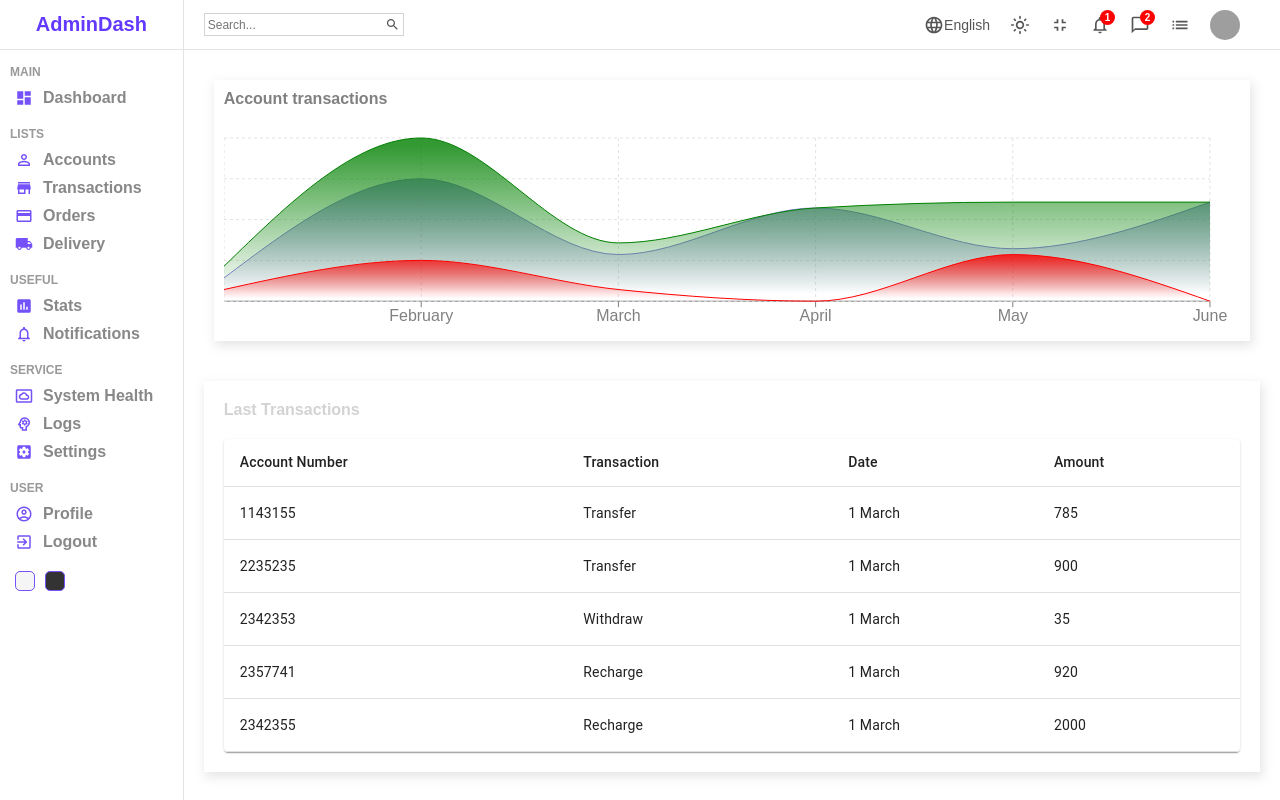
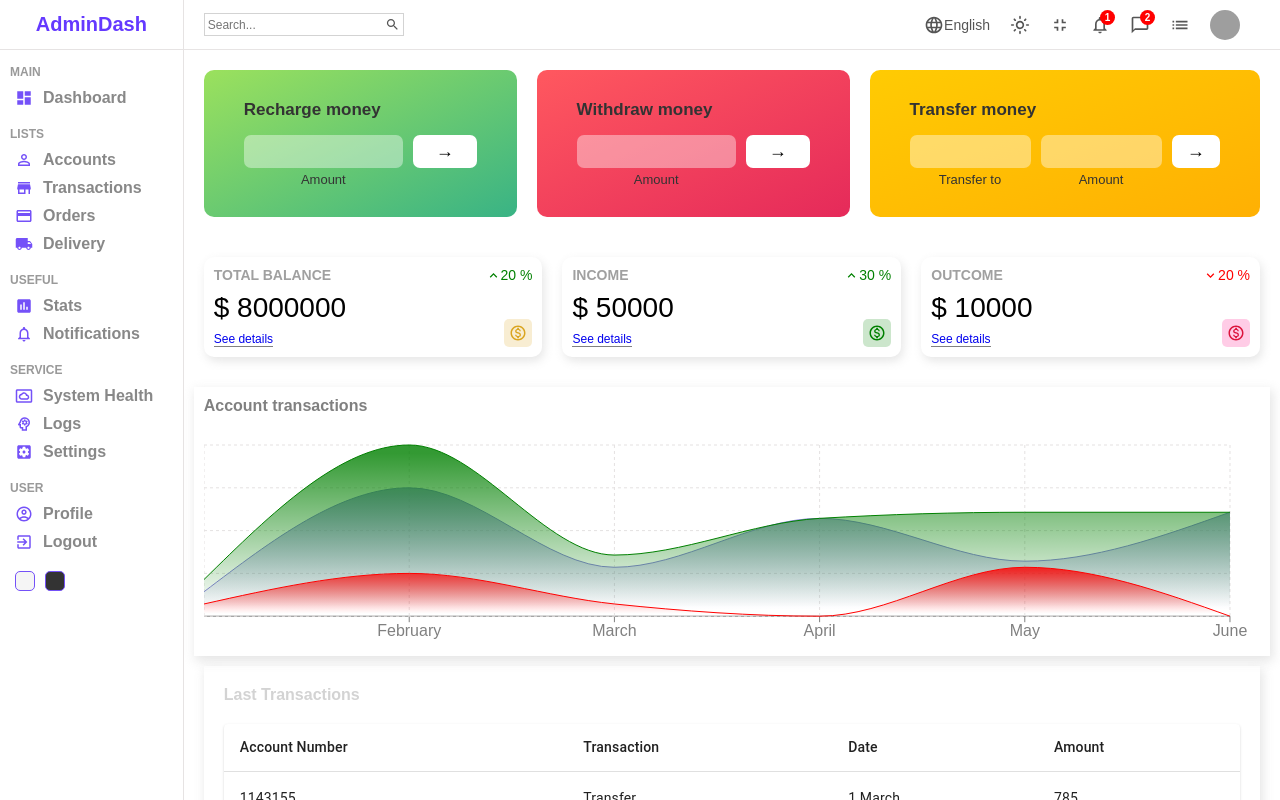
Before and after one commit to team4fwd/E-banking, a React (Create React App) app in the folder client/: page /accounts/1 in a window 1280 px wide. Shown: the top 800 px of the page. Built offline with nearby package versions, Linux system fonts and the light colour scheme; grey boxes are pictures that could not be loaded.

Commit message:
Structure user pages

```diff
--- a/client/src/App.js
+++ b/client/src/App.js
@@ -11,6 +11,7 @@ import { useState } from 'react';
 import './styles/dark.scss';
 import List from './pages/list/List';
 import New from './pages/new/New';
+import Transactions from './pages/transactions/Transactions';
 
 const App = () => {
   const [dark, setDark] = useState(false);
@@ -29,7 +30,7 @@ const App = () => {
                 element={<New inputs={userInputs} title='Add New User' />}
               />
             </Route>
-            <Route path='transactions' element={<List />} />
+            <Route path='transactions' element={<Transactions />} />
           </Route>
           <Route path='/admin' element={<Admin />}>
             <Route index element={<AdminHome />} />
--- /dev/null
+++ b/client/src/components/user/actions/Opertaion.jsx
@@ -0,0 +1,51 @@
+import { useState } from 'react';
+import './operation.scss';
+
+const Operation = ({ type }) => {
+  const [amount, setAmount] = useState('');
+  const [to, setTo] = useState('');
+
+  const submitHandler = (e) => {
+    e.preventDefault();
+    switch (type) {
+      case 'transfer':
+        // call api and pass amount, account ...
+        break;
+      case 'recharge':
+        // call api and add amount to account
+        break;
+      case 'withdraw':
+        // call api and withdraw amount
+        break;
+      default:
+        break;
+    }
+  };
+  return (
+    <div className={`operation operation--${type}`}>
+      <h2>{type[0].toUpperCase() + type.substring(1)} money</h2>
+      <form className={`form form--${type}`} onSubmit={submitHandler}>
+        {type === 'transfer' && (
+          <input
+            type='text'
+            className='form__input form__input--to'
+            value={to}
+            onChange={(e) => setTo(e.target.value)}
+          />
+        )}
+        <input
+          type='number'
+          className='form__input form__input--amount'
+          value={amount}
+          onChange={(e) => setAmount(e.target.value)}
+        />
+        <button className='form__btn form__btn--transfer'>&rarr;</button>
+        {type === 'transfer' && (
+          <label className='form__label'>Transfer to</label>
+        )}
+        <label className='form__label'>Amount</label>
+      </form>
+    </div>
+  );
+};
+export default Operation;
--- /dev/null
+++ b/client/src/components/user/actions/operation.scss
@@ -0,0 +1,80 @@
+.operation {
+  border-radius: 1rem;
+  padding: 3rem 4rem;
+  color: #333;
+  flex: 3;
+
+  &--transfer {
+    flex: 4;
+    background-image: linear-gradient(to top left, #ffb003, #ffcb03);
+  }
+
+  &--recharge {
+    background-image: linear-gradient(to top left, #39b385, #9be15d);
+  }
+
+  &--withdraw {
+    background-image: linear-gradient(to top left, #e52a5a, #ff585f);
+  }
+
+  h2 {
+    margin-bottom: 1.5rem;
+    font-size: 1.7rem;
+    font-weight: 600;
+    color: #333;
+  }
+
+  .form {
+    display: grid;
+    grid-template-columns: 2.5fr 2.5fr 1fr;
+    grid-template-rows: auto auto;
+    gap: 0.4rem 1rem;
+
+    &.form--withdraw,
+    &.form--recharge {
+      grid-template-columns: 2.5fr 1fr;
+    }
+
+    &__label--withdraw,
+    &__label--recharge {
+      grid-row: 2;
+    }
+
+    &__input {
+      width: 100%;
+      border: none;
+      background-color: rgba(255, 255, 255, 0.4);
+      font-family: inherit;
+      font-size: 1.5rem;
+      text-align: center;
+      color: #333;
+      padding: 0.8rem 1rem;
+      border-radius: 0.7rem;
+      transition: all 0.3s;
+    }
+
+    &__input:focus {
+      outline: none;
+      background-color: rgba(255, 255, 255, 0.6);
+    }
+
+    &__label {
+      font-size: 1.3rem;
+      text-align: center;
+    }
+
+    &__btn {
+      border: none;
+      border-radius: 0.7rem;
+      font-size: 1.8rem;
+      background-color: #fff;
+      cursor: pointer;
+      transition: all 0.3s;
+    }
+
+    &__btn:focus {
+      outline: none;
+      background-color: rgba(255, 255, 255, 0.8);
+    }
+  }
+}
--- a/client/src/pages/account/Account.jsx
+++ b/client/src/pages/account/Account.jsx
@@ -1,46 +1,24 @@
+import Operation from '../../components/user/actions/Opertaion';
 import Chart from '../../components/user/chart/Chart';
 import TableList from '../../components/user/table/Table';
+import Widget from '../../components/user/widget/Widget';
 import './account.scss';
 
 const Account = () => {
   return (
     <div className='account'>
-      <div className='top'>
-        {/* <div className='left'>
-          <div className='editButton'>Edit</div>
-          <h1 className='title'>Information</h1>
-          <div className='item'>
-            <img
-              src='https://images.pexels.com/photos/733872/pexels-photo-733872.jpeg?auto=compress&cs=tinysrgb&dpr=3&h=750&w=1260'
-              alt=''
-              className='itemImg'
-            />
-            <div className='details'>
-              <h1 className='itemTitle'>Jane Doe</h1>
-              <div className='detailItem'>
-                <span className='itemKey'>Email:</span>
-                <span className='itemValue'>janedoe@gmail.com</span>
-              </div>
-              <div className='detailItem'>
-                <span className='itemKey'>Phone:</span>
-                <span className='itemValue'>+1 2345 67 89</span>
-              </div>
-              <div className='detailItem'>
-                <span className='itemKey'>Address:</span>
-                <span className='itemValue'>
-                  Elton St. 234 Garden Yd. NewYork
-                </span>
-              </div>
-              <div className='detailItem'>
-                <span className='itemKey'>Country:</span>
-                <span className='itemValue'>USA</span>
-              </div>
-            </div>
-          </div>
-        </div> */}
-        <div className='right'>
-          <Chart aspect={5 / 1} title='Account transactions' />
-        </div>
+      <div className='operations'>
+        <Operation type='recharge' />
+        <Operation type='withdraw' />
+        <Operation type='transfer' />
+      </div>
+      <div className='widgets'>
+        <Widget type='balance' />
+        <Widget type='income' />
+        <Widget type='outcome' />
+      </div>
+      <div className='account-chart'>
+        <Chart aspect={5 / 1} title='Account transactions' />
       </div>
       <div className='bottom'>
         <h1 className='title'>Last Transactions</h1>
--- a/client/src/pages/account/account.scss
+++ b/client/src/pages/account/account.scss
@@ -1,66 +1,12 @@
 .account {
-  .top {
+  .operations,
+  .widgets {
+    display: flex;
     padding: 2rem;
-    display: flex;
     gap: 2rem;
+  }
 
-    .left {
-      flex: 1;
-      -webkit-box-shadow: 0.2rem 0.4rem 1rem 0.1rem rgba(0, 0, 0, 0.47);
-      box-shadow: 0.2rem 0.4rem 1rem 0.1rem rgba(201, 201, 201, 0.47);
-      padding: 2rem;
-      position: relative;
-
-      .editButton {
-        position: absolute;
-        top: 0;
-        right: 0;
-        padding: 0.5rem;
-        font-size: 1.2rem;
-        color: #7451f8;
-        background-color: #7551f818;
-        cursor: pointer;
-        border-radius: 0rem 0rem 0rem 0.5rem;
-      }
-
-      .item {
-        display: flex;
-        gap: 2rem;
-
-        .itemImg {
-          width: 10rem;
-          height: 10rem;
-          border-radius: 50%;
-          object-fit: cover;
-        }
-
-        .details {
-          .itemTitle {
-            margin-bottom: 1rem;
-            color: #555;
-          }
-
-          .detailItem {
-            margin-bottom: 1rem;
-            font-size: 1.4rem;
-
-            .itemKey {
-              font-weight: bold;
-              color: gray;
-              margin-right: 0.5rem;
-            }
-
-            .itemValue {
-              font-weight: 300;
-            }
-          }
-        }
-      }
-    }
-
-    .right {
-      flex: 2;
-    }
+  .account-chart {
   }
 
   .bottom {
--- /dev/null
+++ b/client/src/pages/transactions/Transactions.jsx
@@ -0,0 +1,11 @@
+import TableList from '../../components/user/table/Table';
+import './transactions.scss';
+
+const Transactions = () => {
+  return (
+    <div className='transactions'>
+      <TableList />
+    </div>
+  );
+};
+export default Transactions;
--- /dev/null
+++ b/client/src/pages/transactions/transactions.scss
@@ -0,0 +1,3 @@
+.transactions {
+  padding: 4rem 2rem;
+}
--- a/client/src/styles/dark.scss
+++ b/client/src/styles/dark.scss
@@ -17,7 +17,7 @@
     }
   }
 
-  .navbar {
+  .u-navbar {
     color: #999;
     border-color: #333;
 
@@ -26,7 +26,7 @@
     }
   }
 
-  .sidebar {
+  .u-sidebar {
     background-color: #111;
     border-color: #333;
 
--- /dev/null
+++ b/client/src/util/API.js
@@ -0,0 +1,2 @@
+export const LogInAPI = async (userInfo) => {};
+export const SignUpAPI = async (userInfo) => {};
```
Also changed, not shown: client/src/store/actions/userActions.js (added, +86 -0 lines), client/src/store/reducers/userReducer.js (added, +26 -0 lines), client/src/store/store.js (added, +28 -0 lines).
